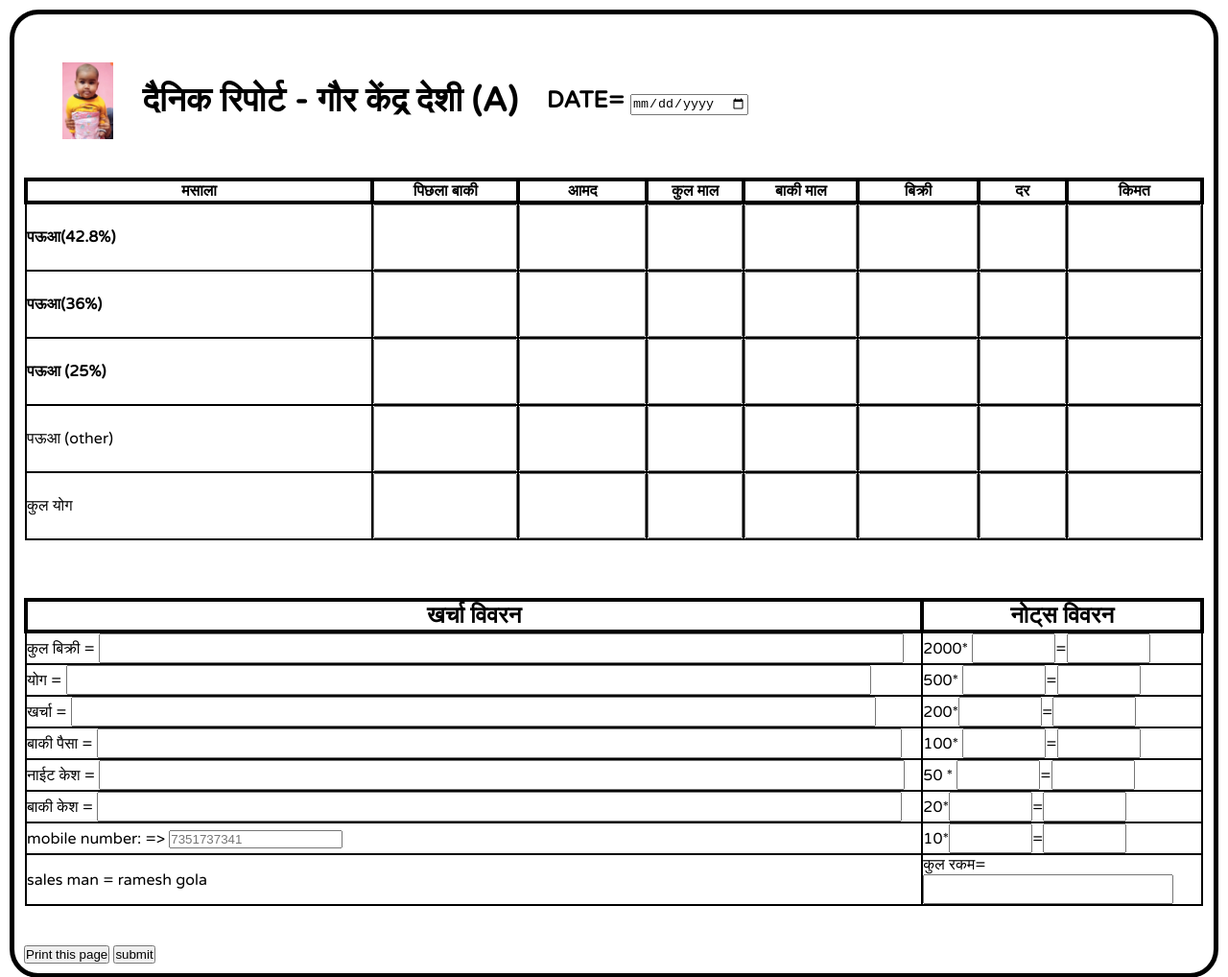
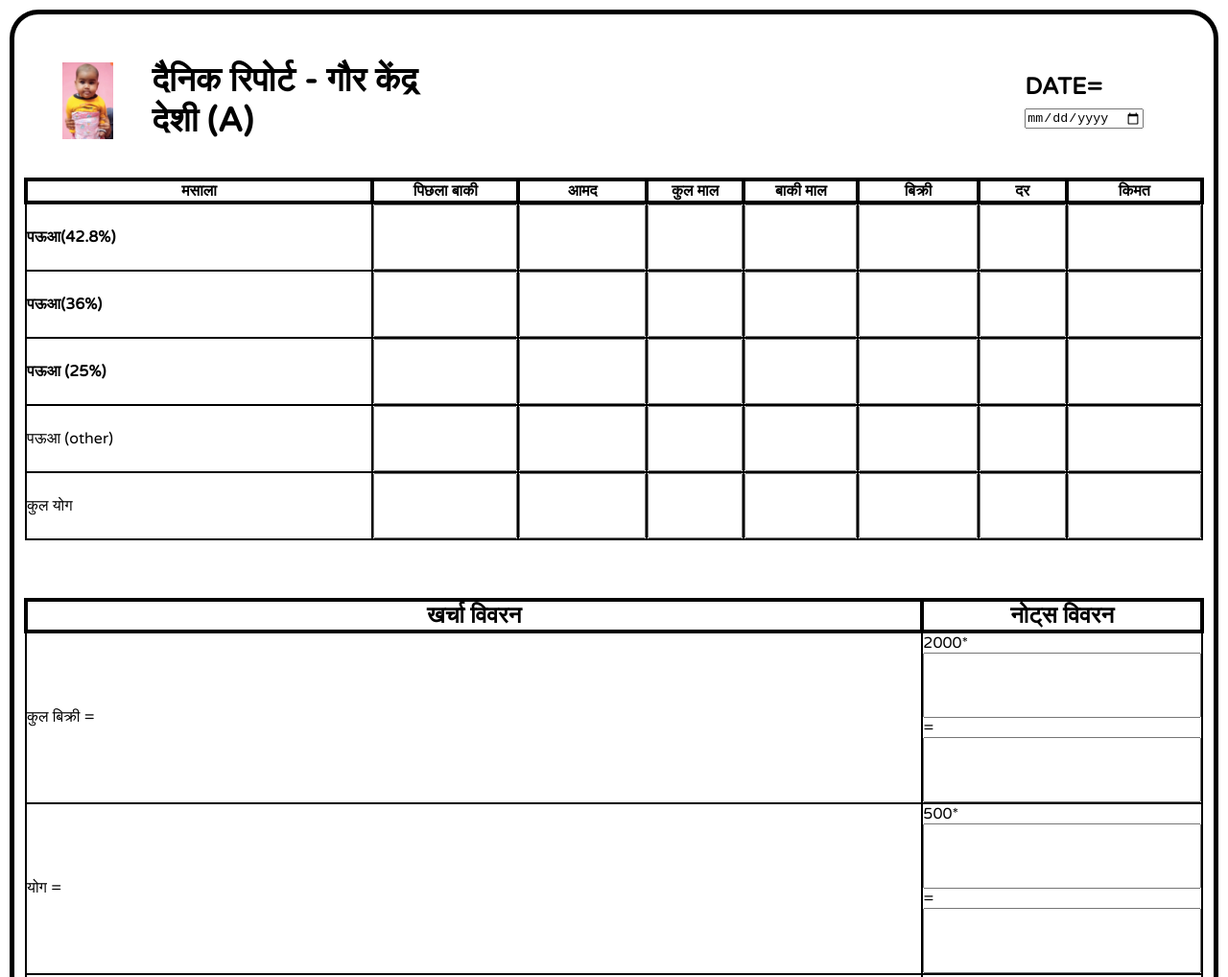
Before and after one commit to mrsramesh/dailyreport, a plain HTML site: page index.html in a window 1280 px wide. Shown: the top 1018 px of the page at 96% size. Drawn offline with Linux system fonts and the light colour scheme; a web font is replaced by a local one.

Commit message:
Update style from new file

```diff
--- a/style.css
+++ b/style.css
@@ -22,10 +22,10 @@ body{
  body li h2{
 
     font-size: 2.2em;
-    padding: 0px 10px;
+    padding: 0px 0px 0px 20px;
 }
 body li  h3{
-    padding: 0px 20px;
+     padding: 0px 0px 0px 600px;     /* top, ,down  */
 }
 
   img{
@@ -64,7 +64,7 @@ table tr td{
 table{
     border-collapse: collapse;
 }
-input[type=text] {
+input[type=text] ,input[type=number]{
     width: 100%;
     padding: 15px 5px;
     margin: 0px 0;
@@ -78,33 +78,24 @@ h3{
     margin: 0px;
     padding: 0px;
 }
-#s1{
-    width: 90%;
-    padding: 5px 5px;
-    margin: 0px 0px;
+#s11,#s12,#s21,#s22,#s31,#s32,#s41,#s42,#s51,#s52,#s61,#s62,#s71,#s72,#s81{
+    width: 43%;
+    padding: 5px 0px 8px 0px;
+    margin: 0px;
     box-sizing: border-box;
     text-align: center;
     color: blue ;
     font-size: 15px;
+    //border: none;    // FOR HIDDING BORDER
 }
-#s2{
-    width: 30%;
-    padding: 5px 5px;
-    margin: 0px 0px;
+#s1,#sf1,#sf2{
+    width: 50%;
+    padding: 5px 0px 8px 0px;
+    margin: 0px;
     box-sizing: border-box;
     text-align: center;
     color: blue ;
     font-size: 15px;
-
+    border: none;
 
 }
-#s3{
-    width: 30%;
-    padding: 5px 5px;
-    margin: 0px 0px;
-    box-sizing: border-box;
-    text-align: center;
-    color: blue ;
-    font-size: 15px;
-
-}
```
